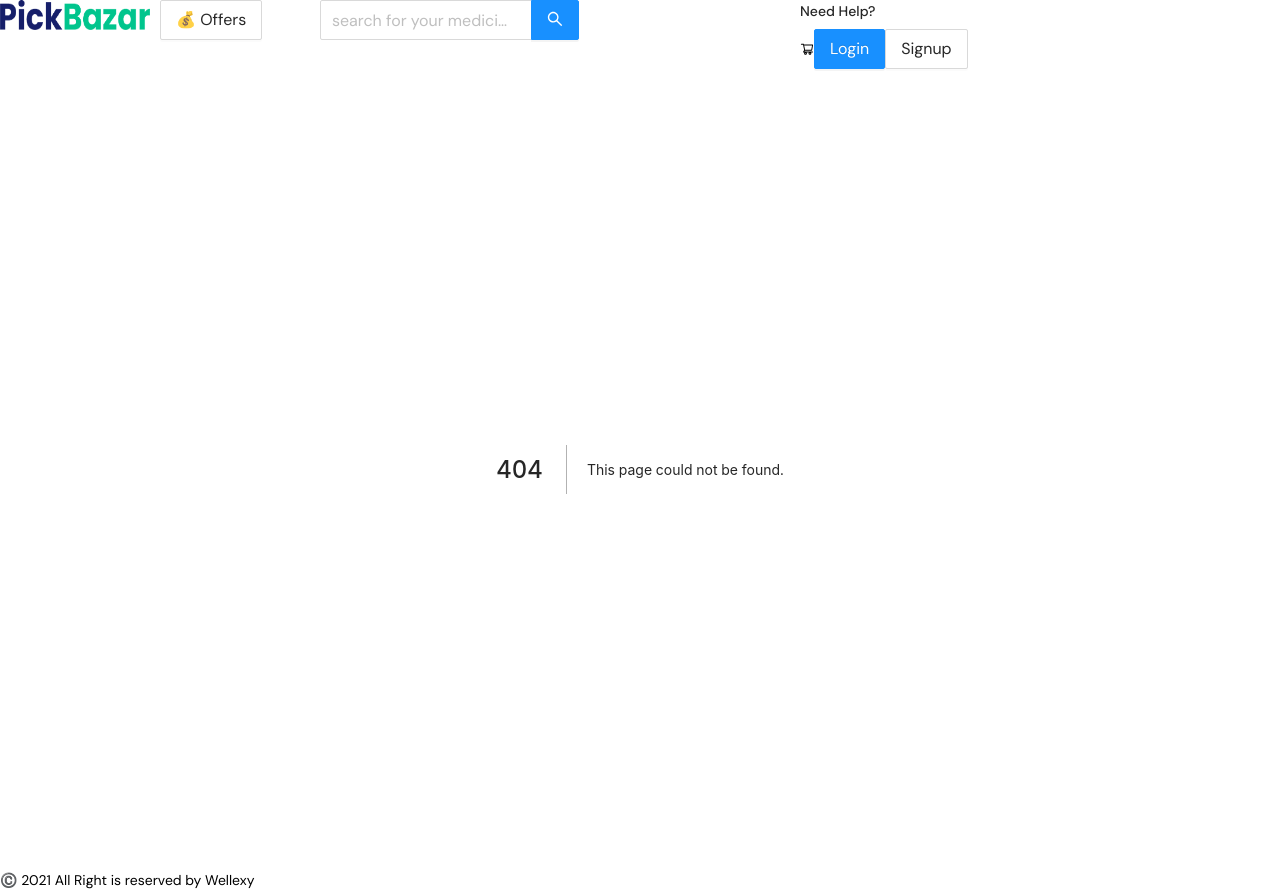
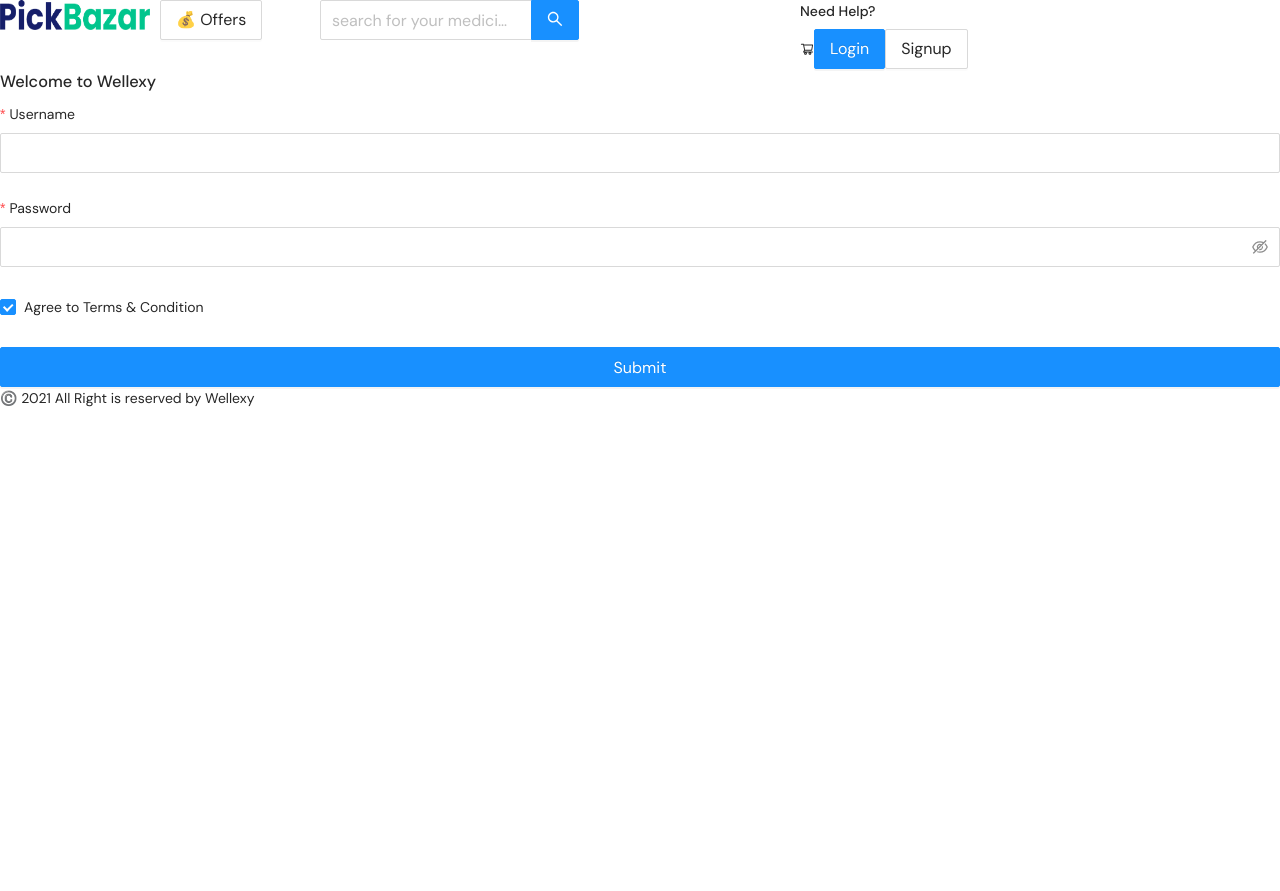
Before and after one commit to kumard3/wellexy, a Next.js app: page /auth/signup in a window 1280 px wide. Before the commit this address had no page. After the commit the page ends 800 px from the top, so only its background shows below. Built offline with nearby package versions, Linux system fonts and the light colour scheme.

Commit message:
auth page added

```diff
--- /dev/null
+++ b/pages/auth/signup.js
@@ -0,0 +1,51 @@
+import { Form, Input, Button, Checkbox } from "antd";
+
+export default function Signup() {
+  const onFinish = (values) => {
+    console.log("Success:", values);
+  };
+
+  const onFinishFailed = (errorInfo) => {
+    console.log("Failed:", errorInfo);
+  };
+  return (
+    <div className="mx-auto my-10 border rounded-sm p-8 max-w-[450px] text-center">
+      <h3 className="text-xl font-bold text-green-600 mb-8">Welcome to Wellexy</h3>
+      <Form
+        name="basic"
+        layout="vertical"
+        initialValues={{ remember: true }}
+        onFinish={onFinish}
+        onFinishFailed={onFinishFailed}
+        autoComplete="off"
+      >
+        <Form.Item
+          label="Username"
+          name="username"
+          rules={[{ required: true, message: "Please input your username!" }]}
+        >
+          <Input size="large" />
+        </Form.Item>
+
+        <Form.Item
+          label="Password"
+          name="password"
+          rules={[{ required: true, message: "Please input your password!" }]}
+        >
+          <Input.Password size="large" />
+        </Form.Item>
+
+        <Form.Item
+          name="remember"
+          valuePropName="checked"
+        >
+          <Checkbox>Agree to Terms & Condition</Checkbox>
+        </Form.Item>
+
+        <Button type="primary" htmlType="submit" block size="large">
+            Submit
+          </Button>
+      </Form>
+    </div>
+  );
+}
```
Also changed, not shown: pages/auth/login.js (added, +51 -0 lines), pages/auth/password-reset.js (added, +46 -0 lines).
